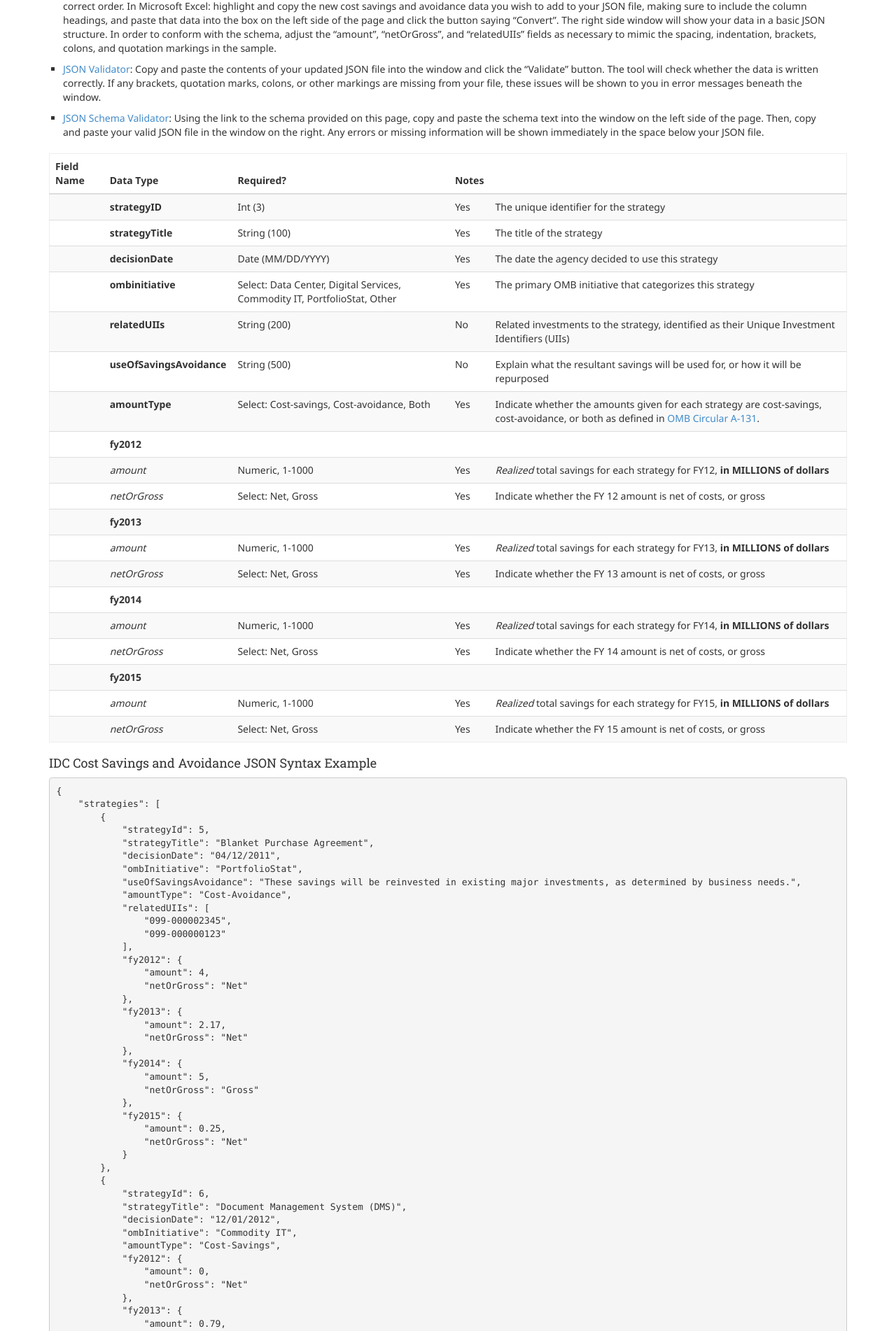
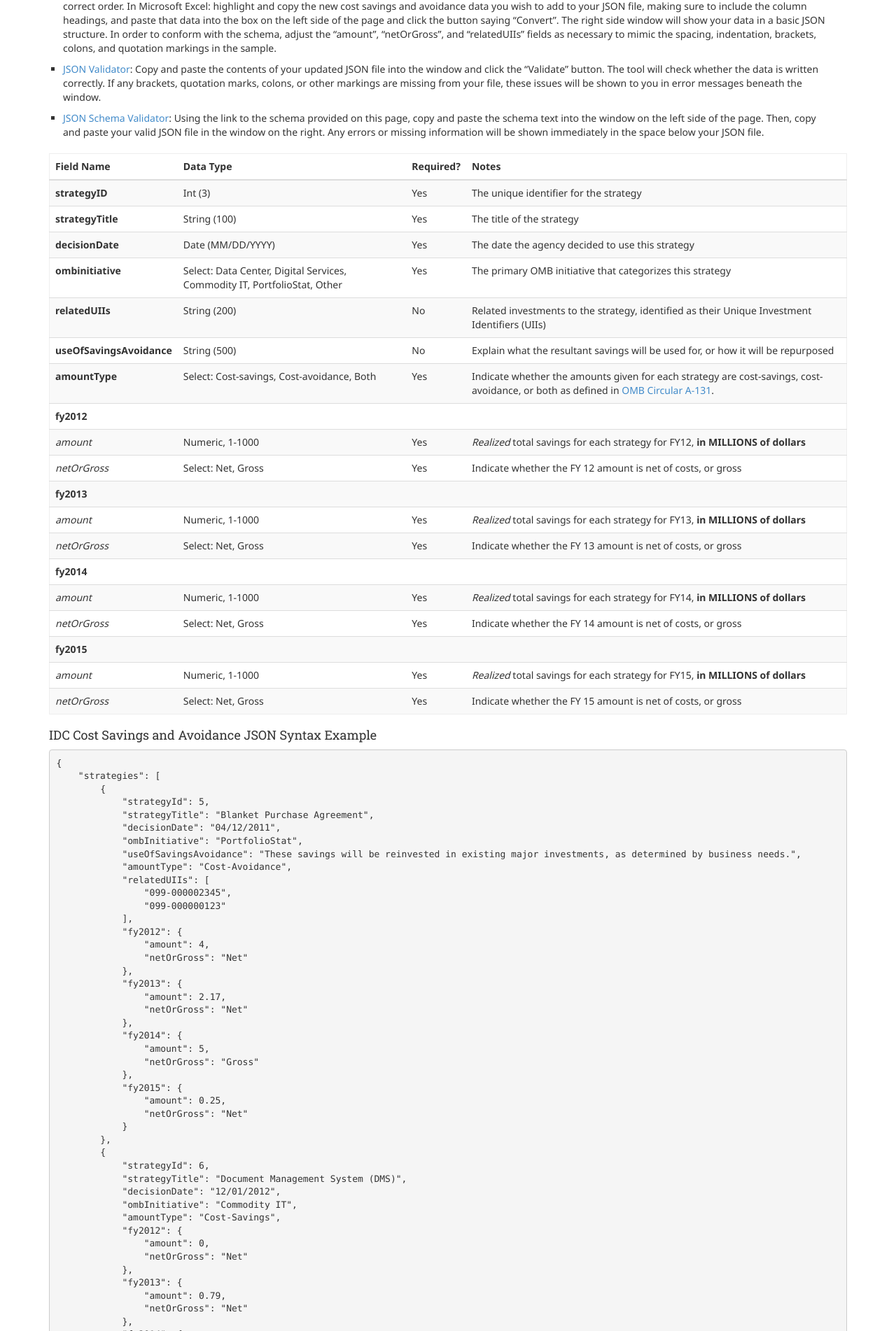
Before and after one commit to WhiteHouse/fitara, a Jekyll site: the page built from schema.md, in a window 1280 px wide. Shown: the part 2748-4650 px from the top of the page at 70% size. Built offline with Jekyll 4.4.1, drawn with Linux system fonts in a browser that asks for light colours.

```diff
--- a/schema.md
+++ b/schema.md
@@ -128,27 +128,27 @@ The following resources contain helpful tools for working with JSON data format:
 * [JSON Schema Validator](http://jsonschemalint.com/draft4/): Using the link to the schema provided on this page, copy and paste the schema text into the window on the left side of the page. Then, copy and paste your valid JSON file in the window on the right. Any errors or missing information will be shown immediately in the space below your JSON file.
 
 {: .table .table-striped}
-Field Name                            | Data Type                                                                 | Required? | Notes
---------------                        | --------------                                                            | ----------| --------------
-| **strategyID**                      | Int (3)                                                                   | Yes       | The unique identifier for the strategy
-| **strategyTitle**                   | String (100)                                                              | Yes       | The title of the strategy
-| **decisionDate**                    | Date (MM/DD/YYYY)                                                         | Yes       | The date the agency decided to use this strategy
-| **ombinitiative**                   | Select: Data Center, Digital Services, Commodity IT, PortfolioStat, Other | Yes       | The primary OMB initiative that categorizes this strategy
-| **relatedUIIs**                     | String (200)                                                              | No        | Related investments to the strategy, identified as their Unique Investment Identifiers (UIIs)
-| **useOfSavingsAvoidance**           | String (500)                                                              | No        | Explain what the resultant savings will be used for, or how it will be repurposed
-| **amountType**                      | Select: Cost-savings, Cost-avoidance, Both                                | Yes       | Indicate whether the amounts given for each strategy are cost-savings, cost-avoidance, or both as defined in [OMB Circular A-131](https://www.whitehouse.gov/omb/circulars_a131).
-| **fy2012**                          |                                                                           |           |
-|   *amount*                          | Numeric, 1-1000                                                           | Yes       | _Realized_ total savings for each strategy for FY12, **in MILLIONS of dollars**
-|   *netOrGross*                      | Select: Net, Gross                                                        | Yes       | Indicate whether the FY 12 amount is net of costs, or gross
-| **fy2013**                          |                                                                           |           |
-|   *amount*                          | Numeric, 1-1000                                                           | Yes       | _Realized_ total savings for each strategy for FY13, **in MILLIONS of dollars**
-|   *netOrGross*                      | Select: Net, Gross                                                        | Yes       | Indicate whether the FY 13 amount is net of costs, or gross
-| **fy2014**                          |                                                                           |           |
-|   *amount*                          | Numeric, 1-1000                                                           | Yes       | _Realized_ total savings for each strategy for FY14, **in MILLIONS of dollars**
-|   *netOrGross*                      | Select: Net, Gross                                                        | Yes       | Indicate whether the FY 14 amount is net of costs, or gross
-| **fy2015**                          |                                                                           |           |
-|   *amount*                          | Numeric, 1-1000                                                           | Yes       | _Realized_ total savings for each strategy for FY15, **in MILLIONS of dollars**
-|   *netOrGross*                      | Select: Net, Gross                                                        | Yes       | Indicate whether the FY 15 amount is net of costs, or gross
+Field Name                          | Data Type                                                                 | Required? | Notes
+--------------                      | --------------                                                            | ----------| --------------
+**strategyID**                      | Int (3)                                                                   | Yes       | The unique identifier for the strategy
+**strategyTitle**                   | String (100)                                                              | Yes       | The title of the strategy
+**decisionDate**                    | Date (MM/DD/YYYY)                                                         | Yes       | The date the agency decided to use this strategy
+**ombinitiative**                   | Select: Data Center, Digital Services, Commodity IT, PortfolioStat, Other | Yes       | The primary OMB initiative that categorizes this strategy
+**relatedUIIs**                     | String (200)                                                              | No        | Related investments to the strategy, identified as their Unique Investment Identifiers (UIIs)
+**useOfSavingsAvoidance**           | String (500)                                                              | No        | Explain what the resultant savings will be used for, or how it will be repurposed
+**amountType**                      | Select: Cost-savings, Cost-avoidance, Both                                | Yes       | Indicate whether the amounts given for each strategy are cost-savings, cost-avoidance, or both as defined in [OMB Circular A-131](https://www.whitehouse.gov/omb/circulars_a131).
+**fy2012**                          |                                                                           |           |
+ *amount*                           | Numeric, 1-1000                                                           | Yes       | _Realized_ total savings for each strategy for FY12, **in MILLIONS of dollars**
+ *netOrGross*                       | Select: Net, Gross                                                        | Yes       | Indicate whether the FY 12 amount is net of costs, or gross
+**fy2013**                          |                                                                           |           |
+ *amount*                           | Numeric, 1-1000                                                           | Yes       | _Realized_ total savings for each strategy for FY13, **in MILLIONS of dollars**
+ *netOrGross*                       | Select: Net, Gross                                                        | Yes       | Indicate whether the FY 13 amount is net of costs, or gross
+**fy2014**                          |                                                                           |           |
+ *amount*                           | Numeric, 1-1000                                                           | Yes       | _Realized_ total savings for each strategy for FY14, **in MILLIONS of dollars**
+ *netOrGross*                       | Select: Net, Gross                                                        | Yes       | Indicate whether the FY 14 amount is net of costs, or gross
+**fy2015**                          |                                                                           |           |
+ *amount*                           | Numeric, 1-1000                                                           | Yes       | _Realized_ total savings for each strategy for FY15, **in MILLIONS of dollars**
+ *netOrGross*                       | Select: Net, Gross                                                         | Yes       | Indicate whether the FY 15 amount is net of costs, or gross
 
 #### IDC Cost Savings and Avoidance JSON Syntax Example
 
```
